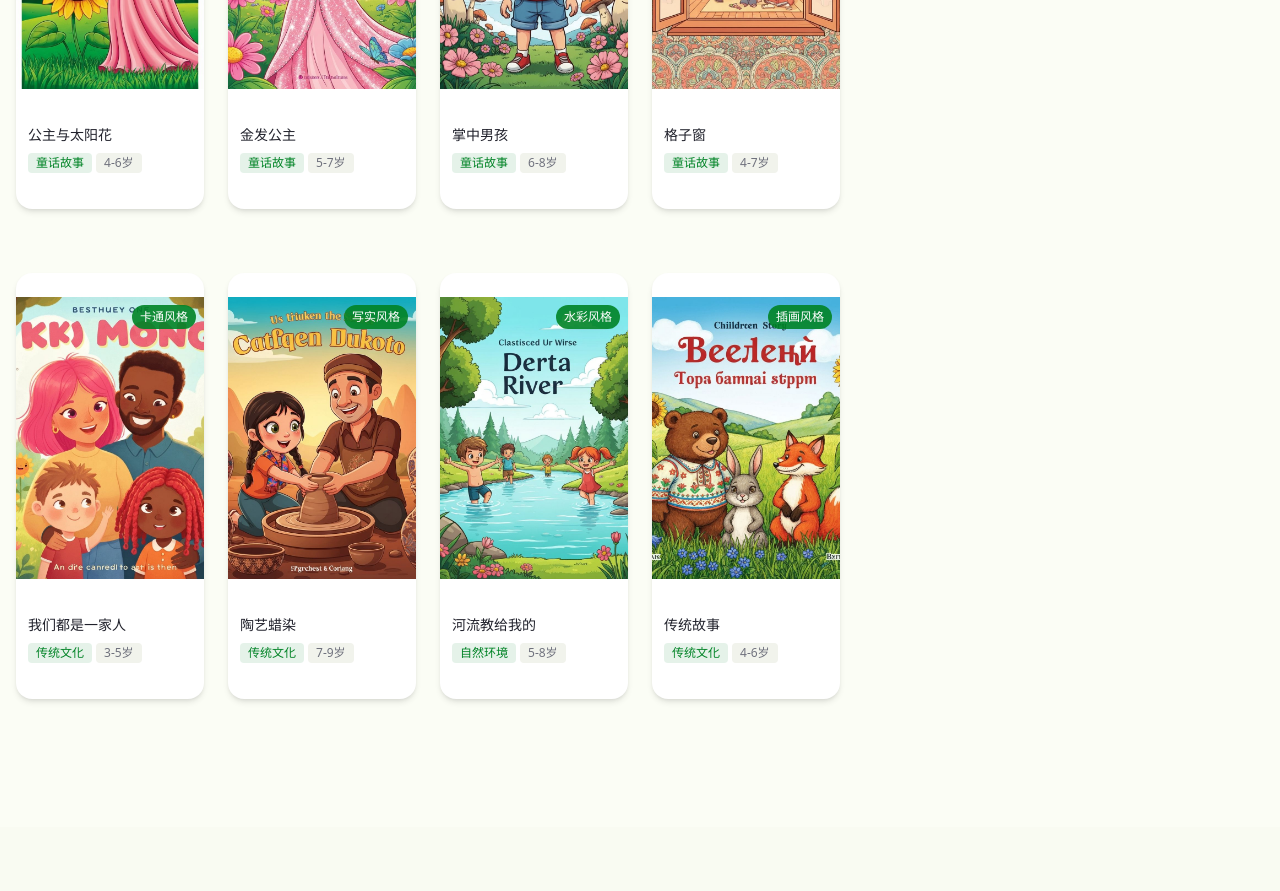
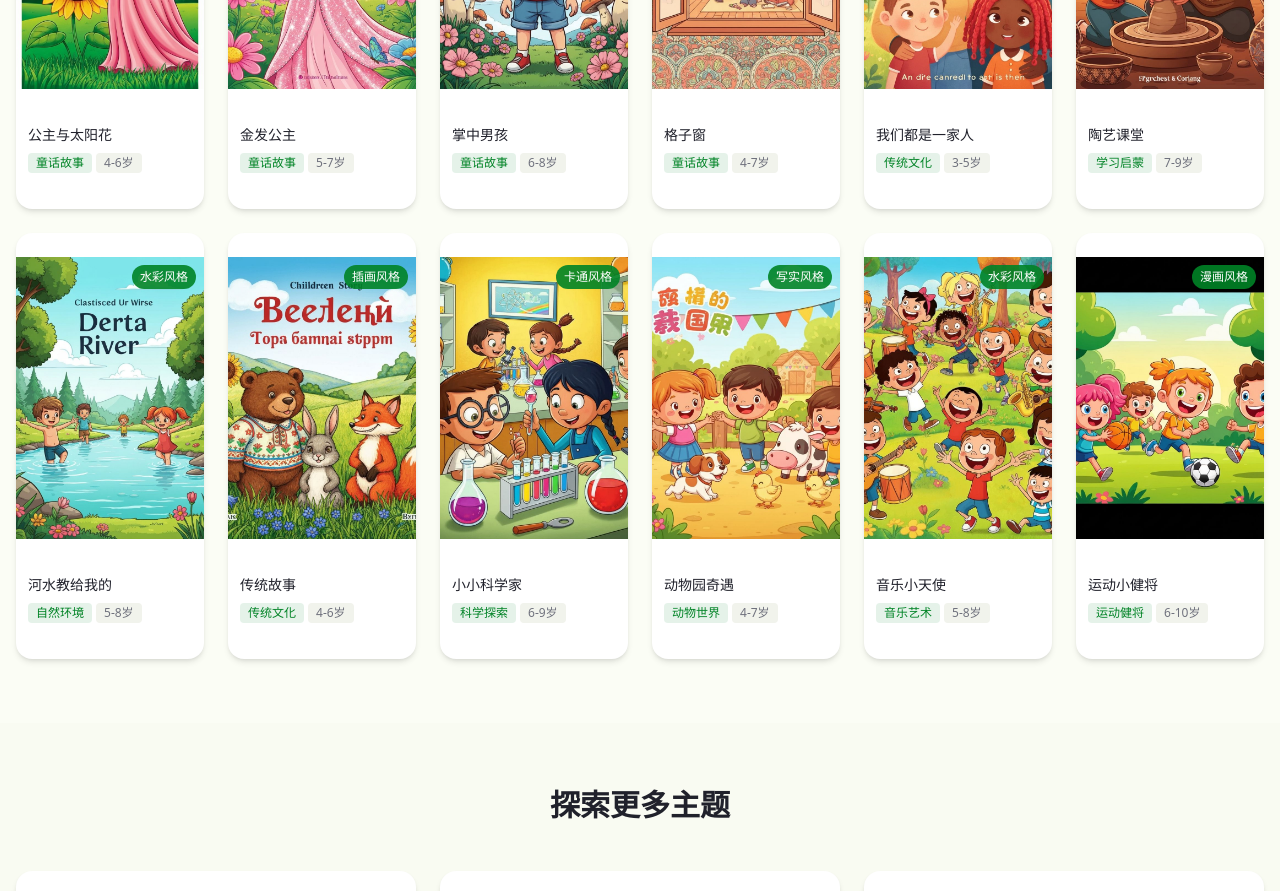
Before and after one commit to yuhaousa/funread-bn, a Next.js app: page / in a window 1280 px wide. Shown: the part 1240-2131 px from the top of the page. Built offline with nearby package versions, Linux system fonts and the light colour scheme.

Commit message:
feat: merge all books into one list and add 4 new titles
Combine all books into one list with 12 total, now showing 2 rows.

Co-authored-by: yuhao  <4820400+yuhaousa@users.noreply.github.com>

```diff
--- a/components/featured-collections.tsx
+++ b/components/featured-collections.tsx
@@ -4,10 +4,7 @@ import { Card } from "@/components/ui/card"
 import Link from "next/link"
 import { useLanguage } from "@/lib/language-context"
 
-const collections = [
-  {
-    title: { zh: "传统民间故事", en: "Traditional Folk Tales" },
-    books: [
+const books = [
   {
     id: "1",
     title: { zh: "公主与太阳花", en: "Princess and Sunflower" },
@@ -44,32 +41,27 @@ const collections = [
     category: "fairy-tales",
     categoryLabel: { zh: "童话故事", en: "Fairy Tales" },
   },
-    ],
-  },
-  {
-    title: { zh: "美丽的文化", en: "Beautiful Culture" },
-    books: [
   {
     id: "5",
-        title: { zh: "我们都是一家人", en: "We Are Family" },
+    title: { zh: "我们都是一家人", en: "We Are All One Family" },
     image: "/cartoon-children-diversity-family.jpg",
-        style: { zh: "卡通风格", en: "Cartoon" },
+    style: { zh: "日系风格", en: "Japanese Style" },
     ageRange: { zh: "3-5岁", en: "Ages 3-5" },
     category: "traditional",
     categoryLabel: { zh: "传统文化", en: "Traditional" },
   },
   {
     id: "6",
-        title: { zh: "陶艺蜡染", en: "Pottery & Batik" },
+    title: { zh: "陶艺课堂", en: "Pottery Class" },
     image: "/cartoon-children-pottery-batik.jpg",
-        style: { zh: "写实风格", en: "Realistic" },
+    style: { zh: "卡通风格", en: "Cartoon" },
     ageRange: { zh: "7-9岁", en: "Ages 7-9" },
-        category: "traditional",
-        categoryLabel: { zh: "传统文化", en: "Traditional" },
+    category: "learning",
+    categoryLabel: { zh: "学习启蒙", en: "Learning" },
   },
   {
     id: "7",
-        title: { zh: "河流教给我的", en: "What Rivers Teach" },
+    title: { zh: "河水教给我的", en: "What the River Taught Me" },
     image: "/cartoon-children-river-nature.jpg",
     style: { zh: "水彩风格", en: "Watercolor" },
     ageRange: { zh: "5-8岁", en: "Ages 5-8" },
@@ -78,14 +70,48 @@ const collections = [
   },
   {
     id: "8",
-        title: { zh: "传统故事", en: "Traditional Tales" },
+    title: { zh: "传统故事", en: "Traditional Stories" },
     image: "/cartoon-children-traditional-tales.jpg",
     style: { zh: "插画风格", en: "Illustration" },
     ageRange: { zh: "4-6岁", en: "Ages 4-6" },
     category: "traditional",
     categoryLabel: { zh: "传统文化", en: "Traditional" },
   },
-    ],
+  {
+    id: "9",
+    title: { zh: "小小科学家", en: "Little Scientist" },
+    image: "/cartoon-children-science-lab.jpg",
+    style: { zh: "卡通风格", en: "Cartoon" },
+    ageRange: { zh: "6-9岁", en: "Ages 6-9" },
+    category: "science",
+    categoryLabel: { zh: "科学探索", en: "Science" },
+  },
+  {
+    id: "10",
+    title: { zh: "动物园奇遇", en: "Zoo Adventure" },
+    image: "/cartoon-children-animals-zoo.jpg",
+    style: { zh: "写实风格", en: "Realistic" },
+    ageRange: { zh: "4-7岁", en: "Ages 4-7" },
+    category: "animals",
+    categoryLabel: { zh: "动物世界", en: "Animals" },
+  },
+  {
+    id: "11",
+    title: { zh: "音乐小天使", en: "Little Music Angel" },
+    image: "/cartoon-children-music-instruments.jpg",
+    style: { zh: "水彩风格", en: "Watercolor" },
+    ageRange: { zh: "5-8岁", en: "Ages 5-8" },
+    category: "music",
+    categoryLabel: { zh: "音乐艺术", en: "Music & Arts" },
+  },
+  {
+    id: "12",
+    title: { zh: "运动小健将", en: "Little Sports Champion" },
+    image: "/cartoon-children-sports-play.jpg",
+    style: { zh: "漫画风格", en: "Comic" },
+    ageRange: { zh: "6-10岁", en: "Ages 6-10" },
+    category: "sports",
+    categoryLabel: { zh: "运动健将", en: "Sports" },
   },
 ]
 
@@ -96,21 +122,14 @@ interface FeaturedCollectionsProps {
 export function FeaturedCollections({ selectedCategory = "all" }: FeaturedCollectionsProps) {
   const { t } = useLanguage()
 
-  const filteredCollections = collections
-    .map((collection) => ({
-      ...collection,
-      books: collection.books.filter((book) => selectedCategory === "all" || book.category === selectedCategory),
-    }))
-    .filter((collection) => collection.books.length > 0)
+  const filteredBooks = books.filter((book) => selectedCategory === "all" || book.category === selectedCategory)
 
   return (
     <section className="py-12 md:py-16 bg-background">
       <div className="container mx-auto px-4">
-        {filteredCollections.map((collection, idx) => (
-          <div key={idx} className="mb-12 md:mb-16">
         <div className="grid grid-cols-2 sm:grid-cols-3 md:grid-cols-4 lg:grid-cols-6 gap-3 md:gap-6">
-              {collection.books.map((book, bookIdx) => (
-                <Link key={bookIdx} href={`/book/${book.id}`}>
+          {filteredBooks.map((book) => (
+            <Link key={book.id} href={`/book/${book.id}`}>
               <Card className="group cursor-pointer overflow-hidden border-0 shadow-md hover:shadow-xl transition-shadow">
                 <div className="aspect-[2/3] overflow-hidden bg-muted relative">
                   <img
@@ -140,8 +159,6 @@ export function FeaturedCollections({ selectedCategory = "all" }: FeaturedCollec
           ))}
         </div>
       </div>
-        ))}
-      </div>
     </section>
   )
 }
```
Lines whose indentation alone changed are shown as unchanged.
